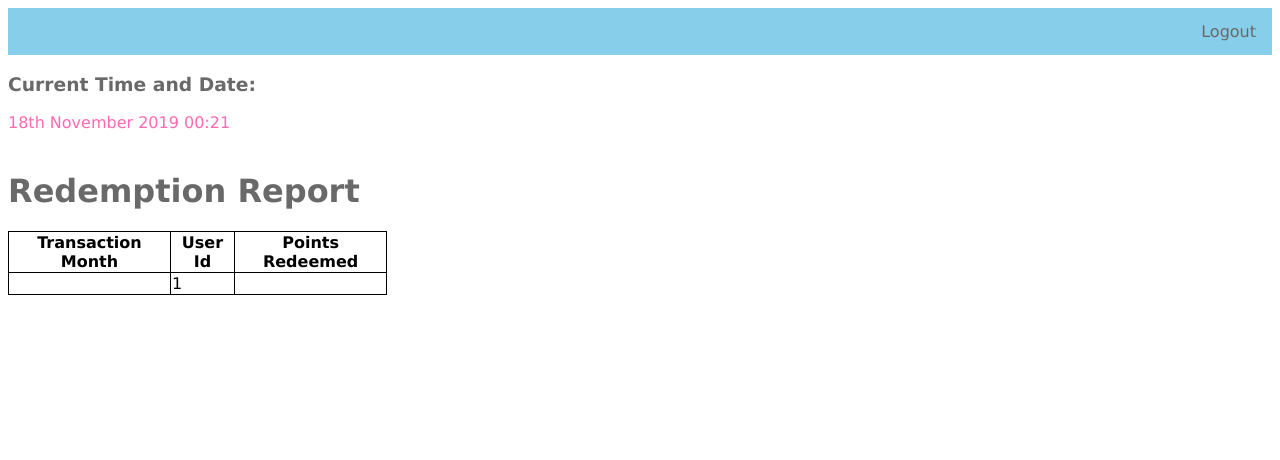
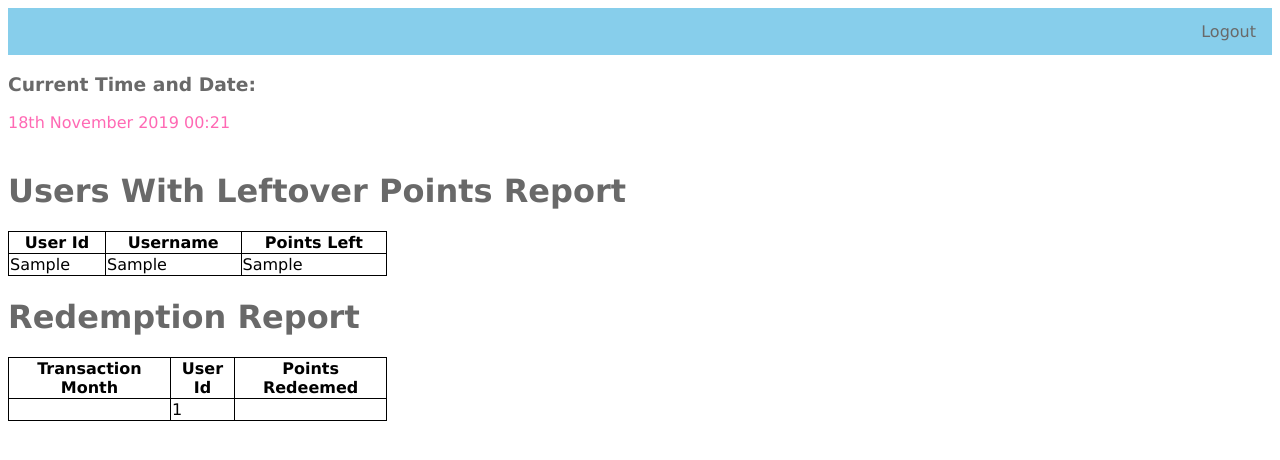
Before and after one commit to MartinKBeck/DBMProjectDeploy, a Django app: template dbmsite/points/templates/points/redemption_report.html in a window 1280 px wide. Shown: the top 460 px of the page. Run offline with Django 3.2, Linux system fonts and the light colour scheme; tables that the repository leaves empty hold one stand-in row (values such as "Sample post"); the template is opened without the code that fills it: values that come from a table or form of the project are taken from there, most other values are stand-ins (such as "Sample title", 1, 10 or a date in 2020).

Commit message:
report 2 complete

```diff
--- a/dbmsite/points/templates/points/redemption_report.html
+++ b/dbmsite/points/templates/points/redemption_report.html
@@ -5,6 +5,27 @@
 <h3>Current Time and Date:</h3><p2>
 {% now "jS F Y H:i" %}
 </p2><br><br>
+
+<h1>Users With Leftover Points Report</h1>
+{% if data %}
+	<table style = "width:30%">
+		<tr>
+			<th>User Id</th>
+			<th>Username</th>
+			<th>Points Left</th>
+		</tr>
+		{% for user in leftover_users %}
+		<tr>
+			<td>{{user.0}}</td>
+			<td>{{user.1}}</td>
+			<td>{{user.2}}</td>
+
+		</tr>
+		{% endfor %}
+	</table>
+{% endif %}
+
+
 
 <h1>Redemption Report</h1>
 {% if data %}
```
Also changed, not shown: dbmsite/points/views.py (+5 -9 lines).
